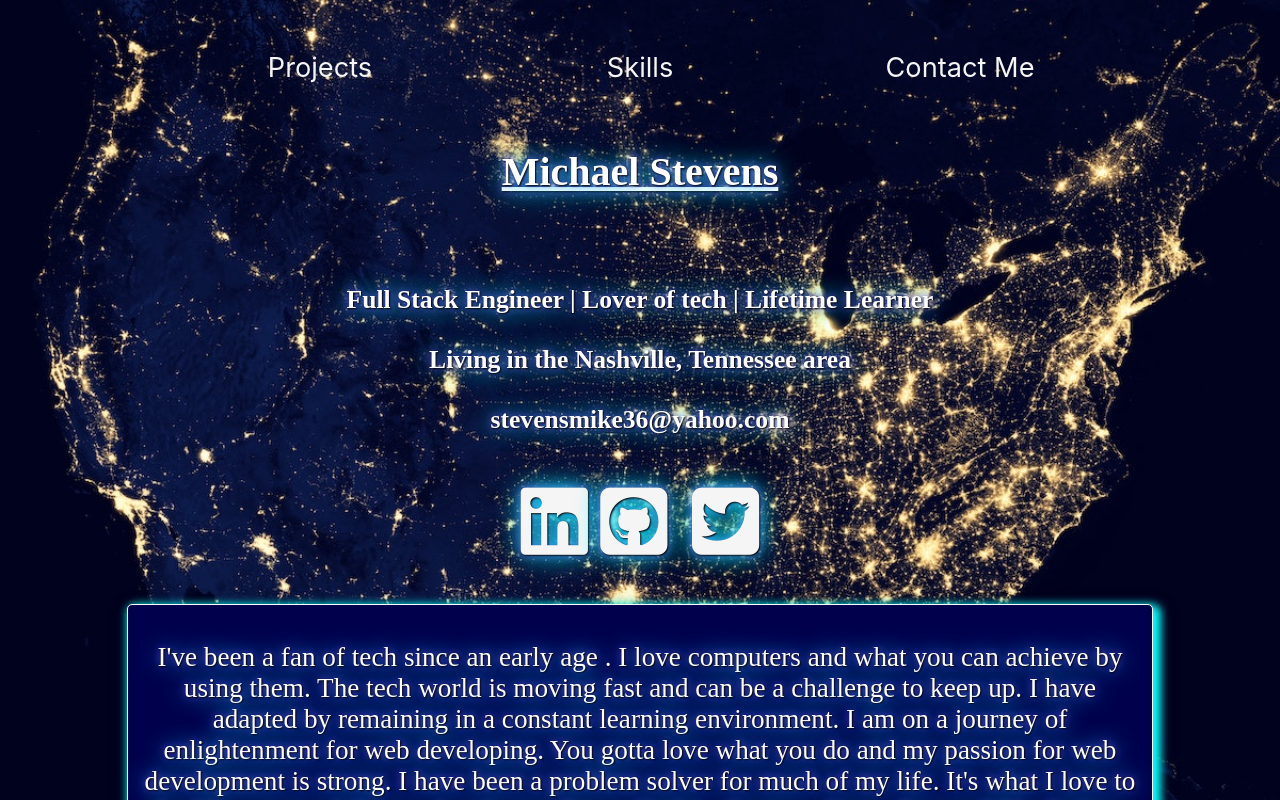
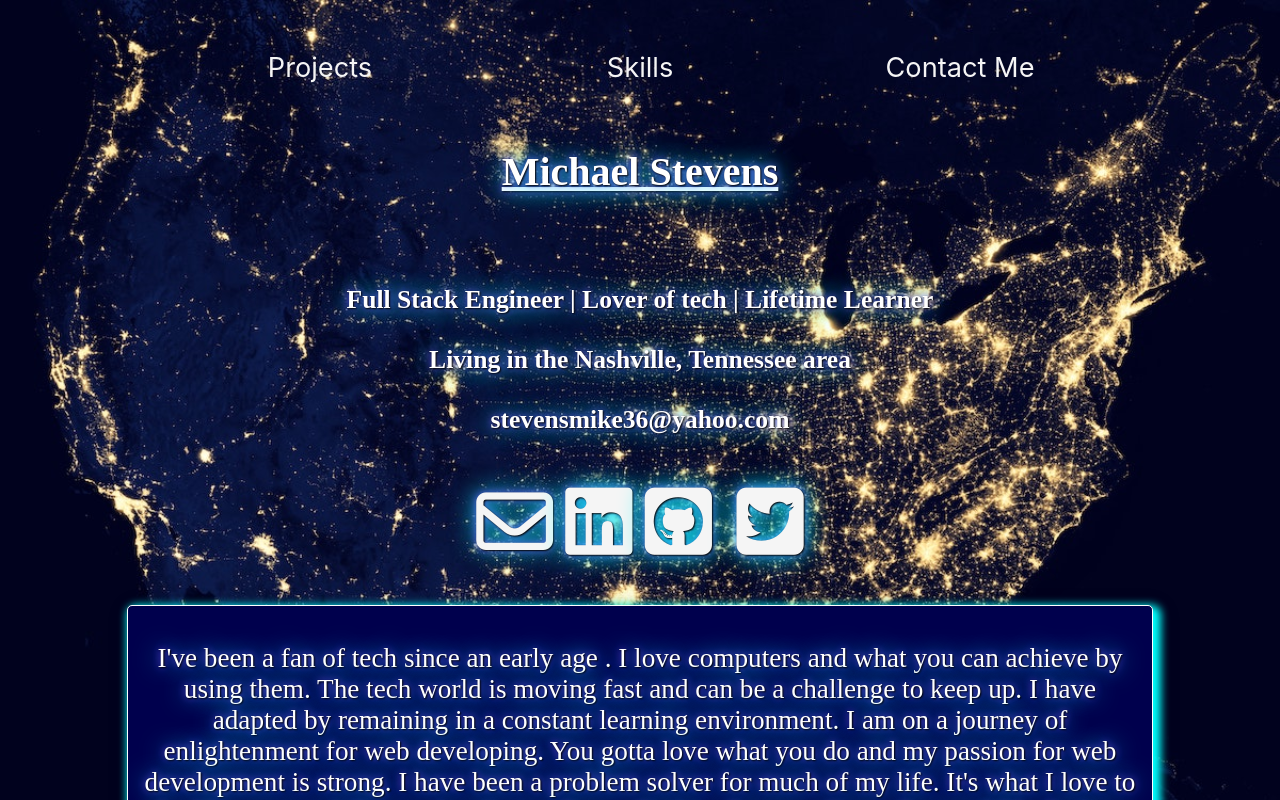
Before and after one commit to MichaelZane/portfolio, a React (Create React App) app: page / in a window 1280 px wide. Shown: the top 800 px of the page. Built offline with nearby package versions, Linux system fonts and the light colour scheme; a web font is replaced by a local one.

Commit message:
added email link

```diff
--- a/src/App.js
+++ b/src/App.js
@@ -45,6 +45,7 @@
         stevensmike36@yahoo.com
         <br/>
         <br/>
+        <a href="mailto:stevensmike36@yahoo.com" alt="mail link"><i className="icon far fa-envelope fa-3x"></i></a>
         <a href = "https://www.linkedin.com/in/michael-stevens-dev/" alt="linked in icon"><i class="fa fa-linkedin-square fa-3x"></i></a>
         <a href = "https://github.com/mzstevens69" alt="github icon"><i class="fab fa-github-square fa-3x" ></i></a>
         <a href = "https://twitter.com/Michaelzanemike" alt="twitter icon"><i class="fab fa-twitter-square fa-3x" ></i></a>
--- a/src/components/Footer.js
+++ b/src/components/Footer.js
@@ -27,7 +27,7 @@
         <div>
             <Wrap>
                 <Footer>
-                    {/* <a href=""><i class="fa fa-envelope fa-3x" aria-hidden="true"></i></a> */}
+                <a href="mailto:stevensmike36@yahoo.com" alt="mail link"><i className="icon far fa-envelope fa-3x"></i></a>
                     <a href = "https://www.linkedin.com/in/michael-stevens-dev/" alt="linked in icon"><i class="fa fa-linkedin-square fa-3x"></i></a>
                     <a href="https://github.com/mzstevens69" alt="github icon"><i class="fab fa-github-square fa-3x" ></i></a>
                     <a href="https://twitter.com/Michaelzanemike" alt="twitter icon"><i class="fab fa-twitter-square fa-3x" ></i></a>
```
